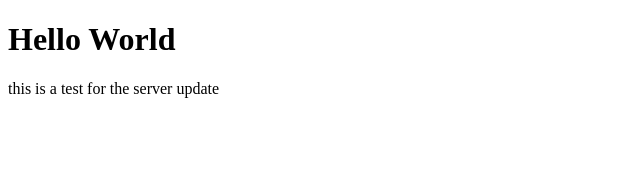
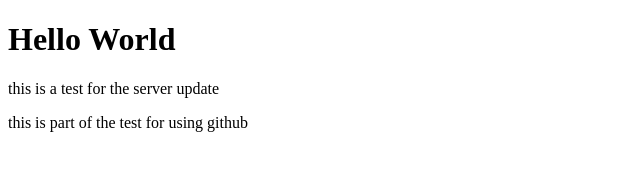
Before and after one commit to XyzjynX/Profile-Project, a plain HTML site: page CodeProjects/index.html in a window 1280 px wide. Shown: the whole page, without its empty margins (0-640 px from the left). Drawn offline with Linux system fonts and the light colour scheme.

Commit message:
Update index.html

```diff
--- a/CodeProjects/index.html
+++ b/CodeProjects/index.html
@@ -12,6 +12,7 @@
 <body>
   <h1 class="heading1">Hello World</h1>
   <p>this is a test for the server update</p>
+  <p>this is part of the test for using github</p>
 </body>
 
 </html>
```
